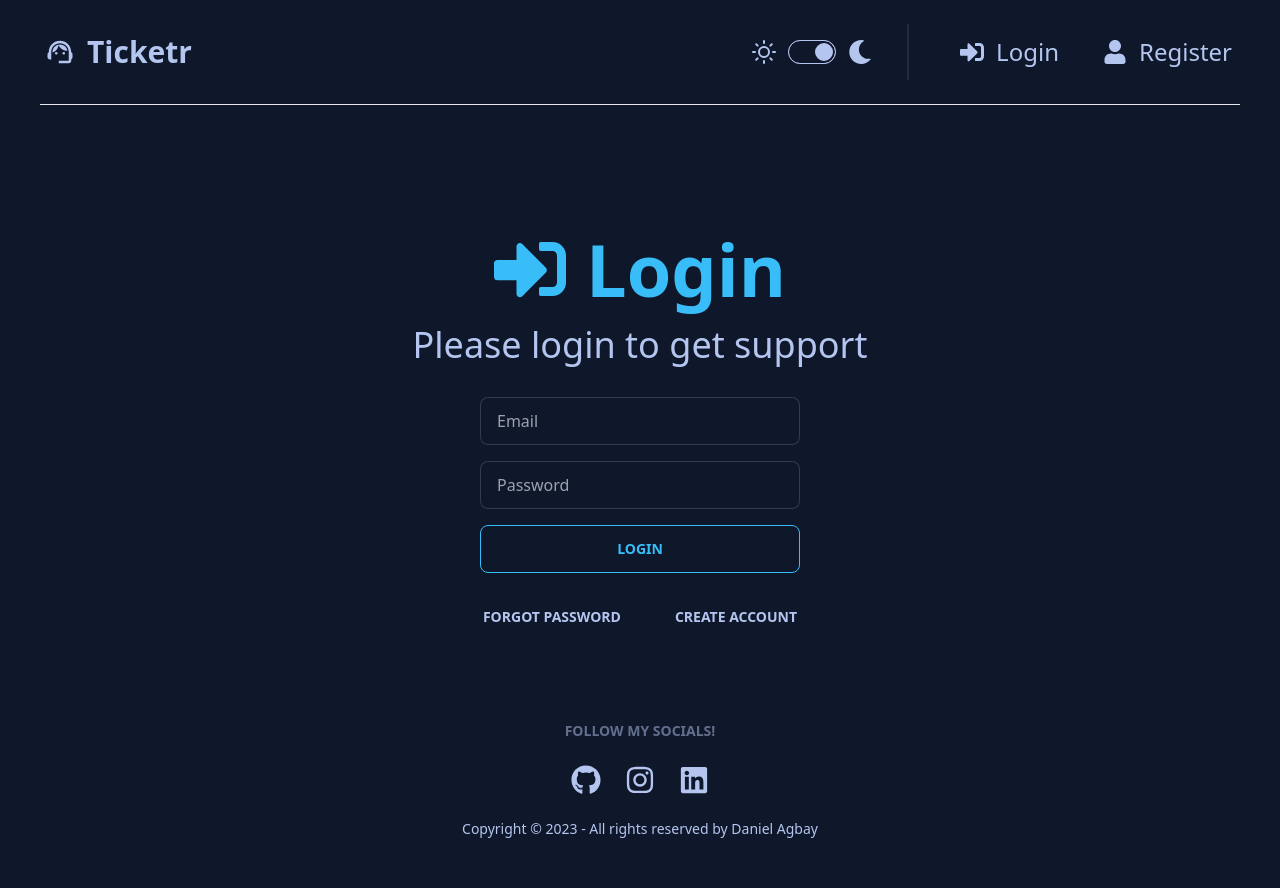
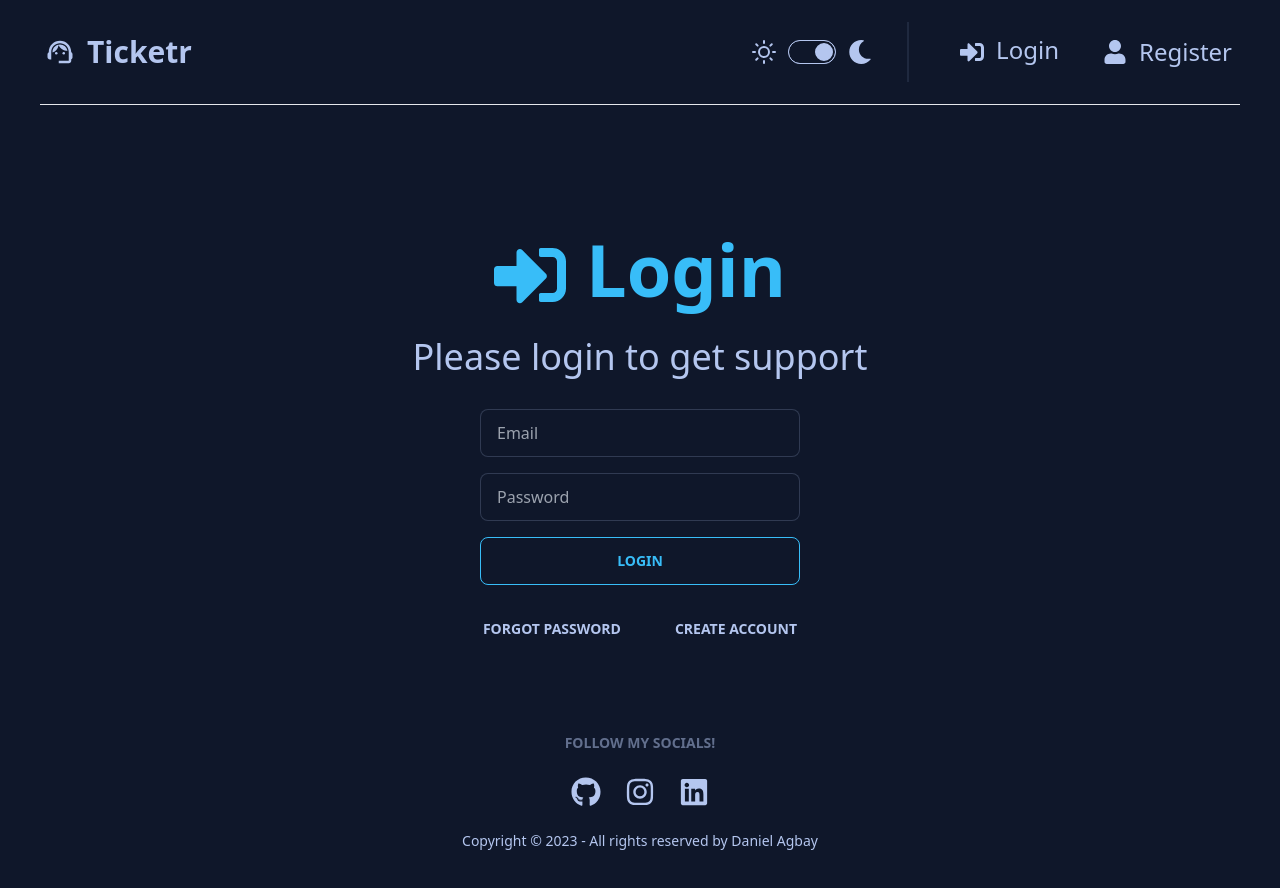
Before and after one commit to dagbay/support-desk, a React (Create React App) app in the folder frontend/: page /login in a window 1280 px wide. Shown: the top 888 px of the page. Built offline with nearby package versions, Linux system fonts and the light colour scheme.

Commit message:
Fixed alignment issue with login ui elements

```diff
--- a/frontend/src/components/Header.jsx
+++ b/frontend/src/components/Header.jsx
@@ -67,7 +67,7 @@ function Header() {
               ) : (
                 <Link to="/login">
                   <FaSignInAlt />
-                  Login
+                  <p className="mb-1">Login</p>
                 </Link>
               )}
             </li>
--- a/frontend/src/pages/Login.jsx
+++ b/frontend/src/pages/Login.jsx
@@ -60,7 +60,7 @@ function Login() {
         <div className="section mx-auto w-22">
           <div className="flex items-center justify-center h-full text-primary font-bold text-7xl gap-5">
             <FaSignInAlt />
-            <h1>Login</h1>
+            <h1 className="mb-3">Login</h1>
           </div>
           <div className="text-center text-4xl mt-5">
             <p>Please login to get support</p>
```
